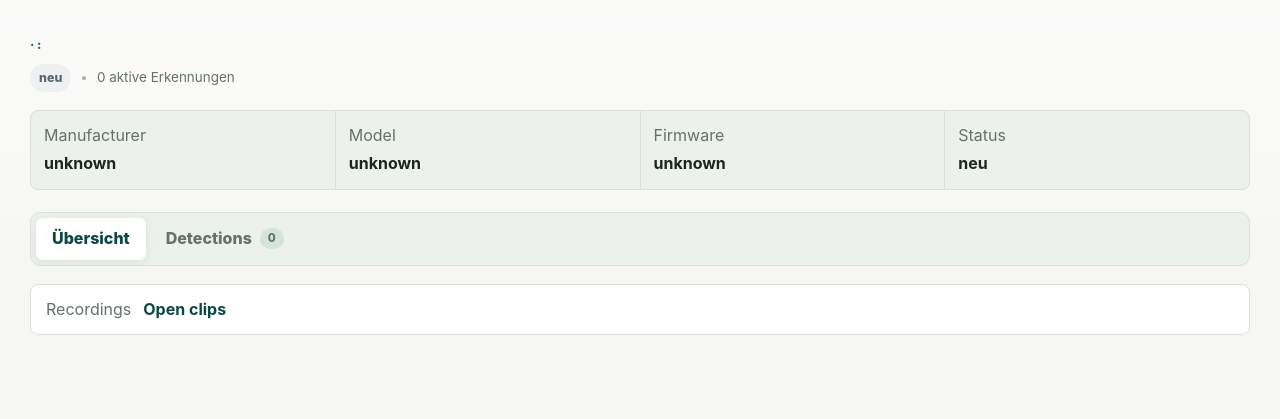
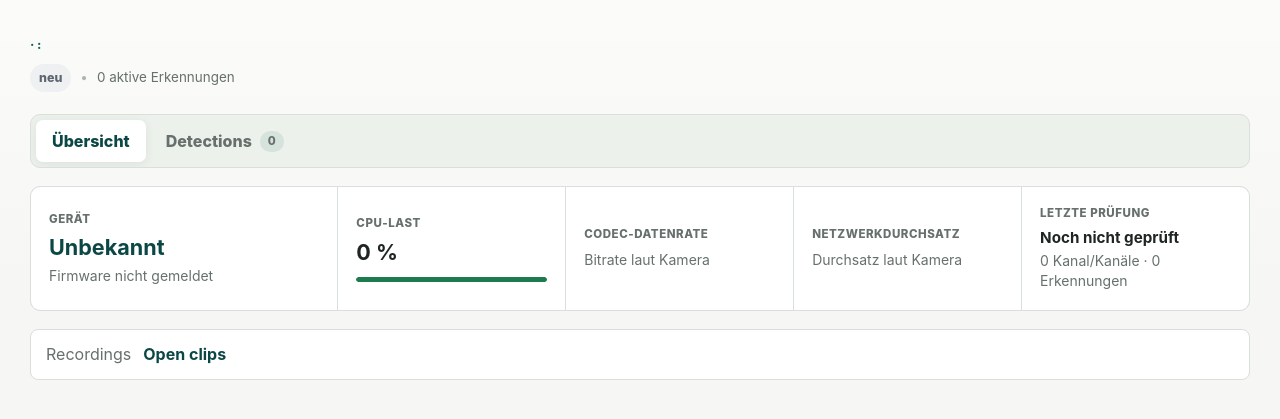
Before and after one commit to 404GamerNotFound/TBC-camera-manager, a FastAPI app: template app/tbc/templates/camera_detail.html in a window 1280 px wide. Shown: the part 68-487 px from the top of the page. Run offline with FastAPI, Linux system fonts and the light colour scheme; the template is opened without the code that fills it, so the values that code supplies are empty; parts of the project's set-up code (start-up, migrations or seed data) failed here and were passed over; some libraries are stand-ins or nearby versions.

Commit message:
added cpu performance for reolink cameras

```diff
--- a/app/tbc/camera_modules/base.py
+++ b/app/tbc/camera_modules/base.py
@@ -26,6 +26,7 @@ class CameraSnapshot:
     stream_uri: str | None = None
     detections: list[dict[str, Any]] = field(default_factory=list)
     channels: list[dict[str, Any]] = field(default_factory=list)
+    metrics: dict[str, int | float] = field(default_factory=dict)
 
 
 class ModuleFeatureUnsupported(RuntimeError):
--- a/app/tbc/database.py
+++ b/app/tbc/database.py
@@ -48,6 +48,9 @@ CREATE TABLE IF NOT EXISTS cameras (
     last_probe_at TEXT,
     last_probe_status TEXT,
     last_probe_message TEXT,
+    performance_cpu REAL,
+    performance_codec_rate INTEGER,
+    performance_net_throughput INTEGER,
     created_at TEXT NOT NULL DEFAULT CURRENT_TIMESTAMP,
     updated_at TEXT NOT NULL DEFAULT CURRENT_TIMESTAMP
 );
@@ -237,6 +240,9 @@ MIGRATIONS: tuple[str, ...] = (
     "ALTER TABLE cameras ADD COLUMN recording_storage_id INTEGER",
     "ALTER TABLE cameras ADD COLUMN recording_last_started_at TEXT",
     "ALTER TABLE cameras ADD COLUMN manual_stream_uri TEXT",
+    "ALTER TABLE cameras ADD COLUMN performance_cpu REAL",
+    "ALTER TABLE cameras ADD COLUMN performance_codec_rate INTEGER",
+    "ALTER TABLE cameras ADD COLUMN performance_net_throughput INTEGER",
     "ALTER TABLE storage_targets ADD COLUMN retention_days INTEGER",
     "ALTER TABLE storage_targets ADD COLUMN retention_max_gb REAL",
 )
@@ -1175,7 +1181,9 @@ def update_camera_probe(
     firmware: str | None = None,
     serial: str | None = None,
     stream_uri: str | None = None,
+    metrics: dict[str, int | float] | None = None,
 ) -> None:
+    metrics = metrics or {}
     with connect(database_path) as db:
         db.execute(
             """
@@ -1185,13 +1193,28 @@ def update_camera_probe(
                    firmware = COALESCE(?, firmware),
                    serial = COALESCE(?, serial),
                    stream_uri = COALESCE(?, stream_uri),
+                   performance_cpu = ?,
+                   performance_codec_rate = ?,
+                   performance_net_throughput = ?,
                    last_probe_at = CURRENT_TIMESTAMP,
                    last_probe_status = ?,
                    last_probe_message = ?,
                    updated_at = CURRENT_TIMESTAMP
              WHERE id = ?
             """,
-            (manufacturer, model, firmware, serial, stream_uri, status, message, camera_id),
+            (
+                manufacturer,
+                model,
+                firmware,
+                serial,
+                stream_uri,
+                metrics.get("cpu_used"),
+                metrics.get("codec_rate"),
+                metrics.get("net_throughput"),
+                status,
+                message,
+                camera_id,
+            ),
         )
 
 
--- a/app/tbc/main.py
+++ b/app/tbc/main.py
@@ -298,6 +298,7 @@ async def camera_detail(request: Request, camera_id: int):
     except UnknownCameraModuleError:
         camera_module = None
     module_capabilities = {capability.value for capability in camera_module.capabilities} if camera_module else set()
+    available_triggers = camera_module.detection_definitions() if camera_module else ()
     return templates.TemplateResponse(
         request,
         "camera_detail.html",
@@ -312,7 +313,8 @@ async def camera_detail(request: Request, camera_id: int):
             "channels": database.list_camera_channels(SETTINGS.database_path, camera_id),
             "camera_module": camera_module,
             "module_capabilities": module_capabilities,
-            "available_triggers": camera_module.detection_definitions() if camera_module else (),
+            "available_triggers": available_triggers,
+            "trigger_labels": {trigger.key: trigger.label for trigger in available_triggers},
             "active_trigger_keys": active_trigger_keys,
             "flash": _pop_flash(request),
         },
@@ -1058,6 +1060,7 @@ async def _refresh_camera(camera_id: int):
         firmware=snapshot.firmware,
         serial=snapshot.serial,
         stream_uri=snapshot.stream_uri,
+        metrics=snapshot.metrics,
     )
     if camera_module.supports(CameraCapability.CHANNELS) and snapshot.channels:
         database.upsert_camera_channels(SETTINGS.database_path, camera_id, snapshot.channels)
--- a/app/tbc/static/camera-detail.js
+++ b/app/tbc/static/camera-detail.js
@@ -31,4 +31,16 @@
   });
 
   activate(location.hash.slice(1), false);
+
+  const triggerFieldset = document.querySelector("[data-trigger-fieldset]");
+  if (triggerFieldset) {
+    triggerFieldset.querySelectorAll("[data-trigger-selection]").forEach((button) => {
+      button.addEventListener("click", () => {
+        const checked = button.dataset.triggerSelection === "all";
+        triggerFieldset.querySelectorAll('input[name="trigger_keys"]').forEach((input) => {
+          input.checked = checked;
+        });
+      });
+    });
+  }
 })();
--- a/app/tbc/static/styles.css
+++ b/app/tbc/static/styles.css
@@ -805,6 +805,11 @@ dd {
   margin-bottom: 18px;
 }
 
+.camera-detail-heading h1 {
+  font-size: clamp(2.3rem, 5vw, 4.4rem);
+  line-height: 1.03;
+}
+
 .camera-heading-status {
   display: flex;
   align-items: center;
@@ -886,6 +891,100 @@ dd {
 
 .detection-section {
   margin-top: 0;
+}
+
+.overview-metrics {
+  display: grid;
+  grid-template-columns: minmax(240px, 1.35fr) repeat(4, minmax(145px, 1fr));
+  gap: 1px;
+  margin-bottom: 18px;
+  overflow: hidden;
+  border: 1px solid var(--line);
+  border-radius: 10px;
+  background: var(--line);
+}
+
+.overview-metric {
+  display: flex;
+  min-height: 118px;
+  padding: 18px;
+  flex-direction: column;
+  justify-content: center;
+  background: var(--surface);
+}
+
+.overview-metric > span,
+.overview-metric small {
+  color: var(--muted);
+}
+
+.overview-metric > span {
+  font-size: 0.72rem;
+  font-weight: 800;
+  letter-spacing: 0.045em;
+  text-transform: uppercase;
+}
+
+.overview-metric strong {
+  margin: 5px 0 2px;
+  font-size: 1.35rem;
+  overflow-wrap: anywhere;
+}
+
+.overview-metric-device strong {
+  color: var(--brand-strong);
+}
+
+.overview-metric .overview-metric-time {
+  font-size: 0.95rem;
+}
+
+.metric-unavailable {
+  color: var(--muted);
+}
+
+.metric-bar {
+  height: 5px;
+  margin-top: 7px;
+  overflow: hidden;
+  border-radius: 999px;
+  background: var(--surface-soft);
+}
+
+.metric-bar i {
+  display: block;
+  height: 100%;
+  border-radius: inherit;
+  background: var(--ok);
+}
+
+.event-list-heading {
+  display: flex;
+  align-items: center;
+  justify-content: space-between;
+  gap: 12px;
+}
+
+.trigger-actions {
+  justify-content: flex-end;
+  margin: -35px 0 14px;
+}
+
+.trigger-actions .text-button {
+  padding: 4px 0;
+  border: 0;
+  background: transparent;
+  font-size: 0.78rem;
+}
+
+.event-trigger {
+  padding: 4px 8px;
+  border-radius: 999px;
+  color: var(--brand-strong);
+  background: rgba(17, 97, 92, 0.1);
+  font-size: 0.72rem;
+  font-weight: 800;
+  white-space: nowrap;
 }
 
 .stream-line {
@@ -1369,6 +1468,14 @@ tr:last-child td {
 }
 
 @media (max-width: 1199.98px) {
+  .overview-metrics {
+    grid-template-columns: repeat(2, minmax(0, 1fr));
+  }
+
+  .overview-metric-device {
+    grid-column: span 2;
+  }
+
   .app-nav-container {
     align-items: center;
   }
@@ -1461,4 +1568,17 @@ tr:last-child td {
   .detail-tabs button {
     flex: 1 0 auto;
   }
-}
+
+  .overview-metrics {
+    grid-template-columns: 1fr;
+  }
+
+  .overview-metric-device {
+    grid-column: auto;
+  }
+
+  .trigger-actions {
+    justify-content: flex-start;
+    margin: 0 0 14px;
+  }
+}
--- a/app/tbc/templates/camera_detail.html
+++ b/app/tbc/templates/camera_detail.html
@@ -1,6 +1,12 @@
 {% extends "base.html" %}
 
 {% block content %}
+{% set event_type_labels = {
+  'recording_started': 'Aufnahme gestartet',
+  'recording_finished': 'Aufnahme gespeichert',
+  'recording_failed': 'Aufnahme fehlgeschlagen',
+  'recording_skipped': 'Aufnahme übersprungen'
+} %}
 <section class="page-heading camera-detail-heading">
   <div>
     <p class="eyebrow">{{ camera_module.label if camera_module else camera.module_key }} · {{ camera.host }}:{{ camera.onvif_port }}</p>
@@ -23,25 +29,6 @@
   {% endif %}
 </section>
 
-<section class="details-strip" aria-label="Kameradaten">
-  <div>
-    <span>Hersteller</span>
-    <strong>{{ camera.manufacturer or 'offen' }}</strong>
-  </div>
-  <div>
-    <span>Modell</span>
-    <strong>{{ camera.model or 'offen' }}</strong>
-  </div>
-  <div>
-    <span>Firmware</span>
-    <strong>{{ camera.firmware or 'offen' }}</strong>
-  </div>
-  <div>
-    <span>Status</span>
-    <strong>{{ camera.last_probe_status or 'neu' }}</strong>
-  </div>
-</section>
-
 {% if camera.last_probe_message %}
 <section class="diagnostic-note diagnostic-{{ camera.last_probe_status or 'unknown' }}">
   {{ camera.last_probe_message }}
@@ -62,6 +49,35 @@
 </nav>
 
 <div class="detail-tab-panel" id="camera-overview" role="tabpanel" data-detail-panel="overview">
+<section class="overview-metrics" aria-label="Kameraübersicht">
+  <div class="overview-metric overview-metric-device">
+    <span>Gerät</span>
+    <strong>{{ camera.manufacturer or 'Unbekannt' }} {{ camera.model or '' }}</strong>
+    <small>Firmware {{ camera.firmware or 'nicht gemeldet' }}</small>
+  </div>
+  <div class="overview-metric">
+    <span>CPU-Last</span>
+    {% if camera.performance_cpu is not none %}
+    <strong>{{ camera.performance_cpu | round | int }} %</strong>
+    <div class="metric-bar" aria-hidden="true"><i style="width: {{ [camera.performance_cpu, 100] | min }}%"></i></div>
+    {% else %}
+    <strong class="metric-unavailable">–</strong><small>Nicht verfügbar</small>
+    {% endif %}
+  </div>
+  <div class="overview-metric">
+    <span>Codec-Datenrate</span>
+    {% if camera.performance_codec_rate is not none %}<strong>{{ camera.performance_codec_rate }}</strong><small>Bitrate laut Kamera</small>{% else %}<strong class="metric-unavailable">–</strong><small>Nicht verfügbar</small>{% endif %}
+  </div>
+  <div class="overview-metric">
+    <span>Netzwerkdurchsatz</span>
+    {% if camera.performance_net_throughput is not none %}<strong>{{ camera.performance_net_throughput }}</strong><small>Durchsatz laut Kamera</small>{% else %}<strong class="metric-unavailable">–</strong><small>Nicht verfügbar</small>{% endif %}
+  </div>
+  <div class="overview-metric">
+    <span>Letzte Prüfung</span>
+    <strong class="overview-metric-time">{{ camera.last_probe_at or 'Noch nicht geprüft' }}</strong>
+    <small>{{ channels | length }} Kanal/Kanäle · {{ detections | selectattr('supported') | list | length }} Erkennungen</small>
+  </div>
+</section>
 {% if camera.stream_uri %}
 <section class="stream-line">
   <span>Stream</span>
@@ -246,8 +262,11 @@
           {% endfor %}
         </select>
       </label>
-      <fieldset class="span-2 checkbox-field">
+      <fieldset class="span-2 checkbox-field" data-trigger-fieldset>
         <legend>Ereignistypen aufnehmen</legend>
+        <div class="button-row trigger-actions">
+          <button class="text-button" type="button" data-trigger-selection="all">Alle auswählen</button>
+        </div>
         <div class="checkbox-grid">
           {% for trigger in available_triggers %}
           <label class="check-row">
@@ -273,7 +292,13 @@
     <ol class="event-list">
       {% for event in events %}
       <li>
-        <strong>{{ event.event_type }}</strong>
+        <div class="event-list-heading">
+          <strong>{{ event_type_labels.get(event.event_type, event.event_type) }}</strong>
+          {% if event.detection_key %}
+          {% set event_key = event.detection_key.split(':')[-1] %}
+          <span class="event-trigger">{{ trigger_labels.get(event_key, event_key | replace('_', ' ') | title) }}</span>
+          {% endif %}
+        </div>
         <span>{{ event.created_at }}</span>
         {% if event.payload %}
         <p>{{ event.payload }}</p>
```
Also changed, not shown: app/tbc/reolink/service.py (+39 -0 lines), tests/test_camera_modules.py (+30 -0 lines), tests/test_reolink_service.py (+26 -0 lines).
